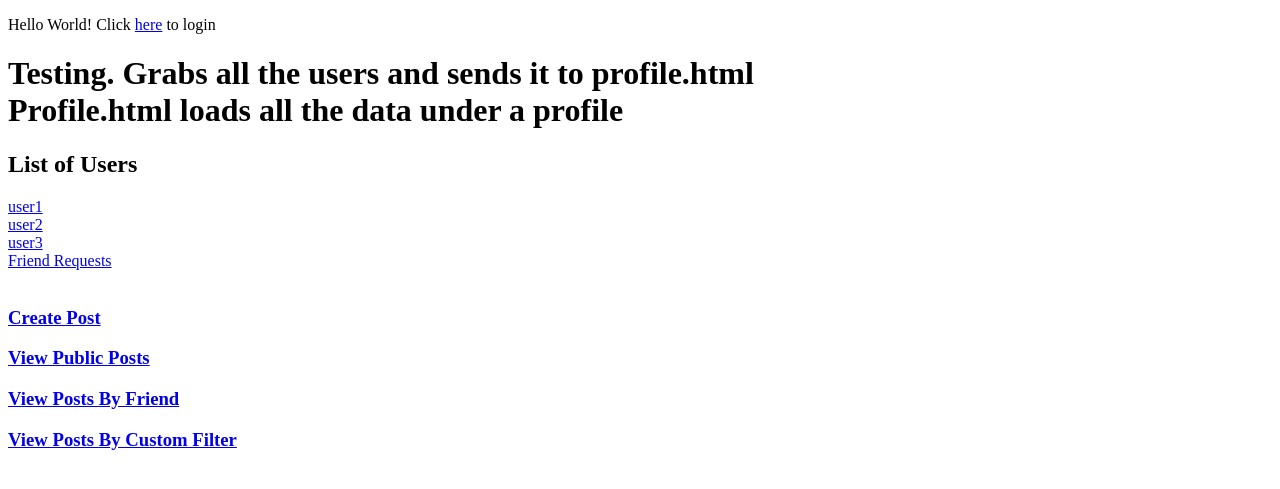
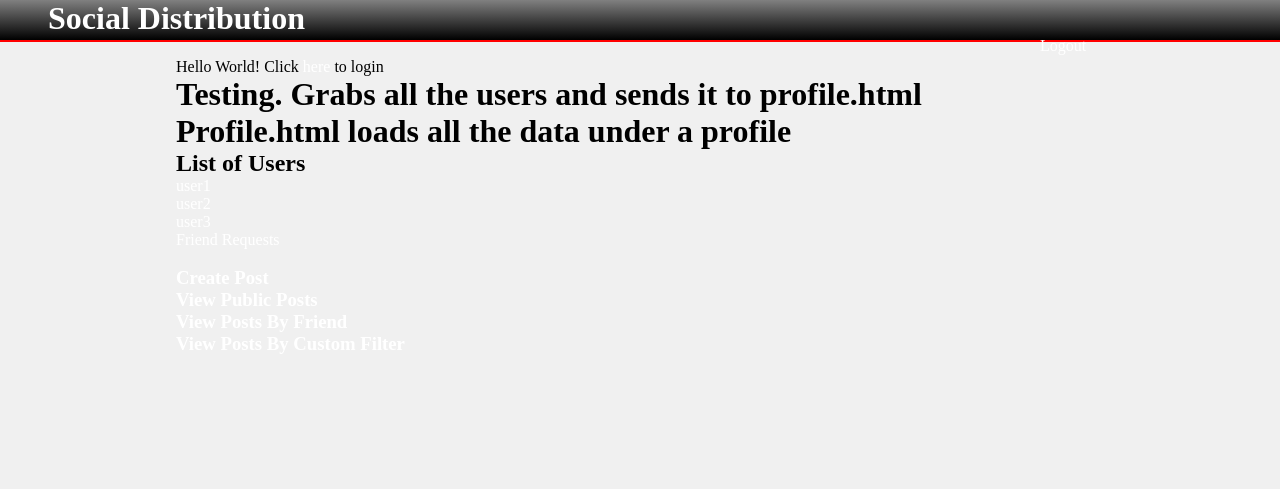
Before and after one commit to CMPUT410W15T02/CMPUT410W15-project, a Django app: page / in a window 1280 px wide; the page is wider, and only the part inside the window is pictured. Shown: the top 489 px of that part. Run offline with Django 3.2, Linux system fonts and the light colour scheme; data comes from the database, SQL or seed files in the repository; both versions use the stored data as it was after the commit.

Commit message:
added the base css to everything and logout button(still really wonky)

```diff
--- a/social_distribution/posts/forms.py
+++ b/social_distribution/posts/forms.py
@@ -42,7 +42,6 @@
         #Excludes the username of the current user and admin from the list of possible users
         #that can be choosen for a post to be custom to
         self.fields["allowed"].queryset = User.objects.exclude(username="admin").exclude(username=user)
-        self.fields['title'].length = 128
 
 class EditForm(forms.ModelForm):
     class Meta:
--- a/social_distribution/static/css/design.css
+++ b/social_distribution/static/css/design.css
@@ -1,14 +1,21 @@
 .banner{
     background: linear-gradient(grey, black);
-    height: 1.5em;
     width: 100%;
-    margin-left:0px;
-    margin-top:0px;
-    margin-bottom:0px;
-    padding:0;
+    height:2.5em;
+    position: absolute;
+    top: 0;
+    left: 0;
     padding-left:3em;
+    border-bottom: 0.15em solid red;
+}
+.inline{
+    display:inline;
+}
+.pads{
+    padding-left:62em;
 
 }
+
 
 input[type="submit"] {
   -webkit-border-radius: 21;
@@ -35,10 +42,10 @@
 .margins{
     margin-left:10em;
     margin-right:10em;
+    margin-top:2.65em;
     }
 .center{
-    border: 2px solid black;
-    padding:3em;
+    padding:1em;
 }
 .blue{
     color:blue;
@@ -46,10 +53,10 @@
 .blue:hover{
     color:black;
 }
-html, body {
+* {
     margin: 0;
     padding: 0;
-}
+    }
 
 html{
    background-color:#F0F0F0 ;
@@ -65,15 +72,12 @@
 }
 
 ul{
-	list-style-type:none;
 	position: fixed;
 	display: inline-block;
+	width: 10em;
 	vertical-align: top;
-	margin:0;
-	float:left;
-	background: black;
-	height:100%;
-	padding:0 4.25em 0 0;
+	background: #000000;
+	height: 700px;
 	}
 ul li{
 	text-align:left;
--- a/social_distribution/templates/authors/index.html
+++ b/social_distribution/templates/authors/index.html
@@ -1,9 +1,16 @@
-<!DOCTYPE HTML>
+<!DOCTYPE html>
+{% load static %}
 <html>
 <head>
     <title>Social Distribution</title>
+    <link rel="stylesheet" href="{% static 'css/design.css' %}" />
 </head>
 <body>
+    <div class="banner">
+	<h1 class="inline"><a href="/">Social Distribution</a></h1>
+	<a class="pads" href="/logout">Logout</a>
+    </div>
+    <div class="margins center">
     {% if user.is_authenticated %}
     <p>Hello {{ user.username }}!</p>
     <a href='/logout/'>Logout</a>
@@ -84,5 +91,6 @@
     {% endfor %}
 
     {% endif %}
+    </div>
 </body>
 <html>
--- a/social_distribution/templates/authors/login.html
+++ b/social_distribution/templates/authors/login.html
@@ -6,7 +6,9 @@
     <link rel="stylesheet" href="{% static 'css/design.css' %}" />
 </head>
 <body>
-    <h1 class="banner"><a href="/login">Social Distribution</a></h1>
+    <div class="banner">
+	    <h1><a href="/login">Social Distribution</a></h1>
+    </div>
     <div class="margins  center">
     <h1>Login to Social Distribution</h1>
     <form id="login_form" method="post" action="/login/">
--- a/social_distribution/templates/authors/register.html
+++ b/social_distribution/templates/authors/register.html
@@ -7,7 +7,9 @@
     </head>
 
     <body>
-        <h1 class="banner"><a href="/login">Social Distribution</a></h1>
+        <div class="banner">
+	    <h1><a href="/login">Social Distribution</a></h1>
+	</div>
         <div class="margins  center">
         <h1>Register with Social Distribution</h1>
 
```
Also changed, not shown: social_distribution/templates/authors/add_friend.html (+9 -0 lines), social_distribution/templates/authors/author.html (+9 -0 lines), social_distribution/templates/authors/manage.html (+8 -0 lines), social_distribution/templates/posts/expand_post.html (+9 -1 lines), social_distribution/templates/posts/posts.html (+5 -2 lines), social_distribution/templates/posts/view_posts.html (+7 -3 lines), social_distribution/db.sqlite3.
